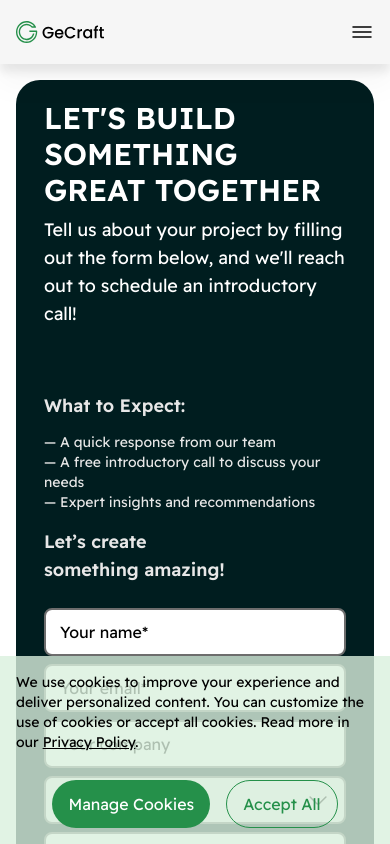
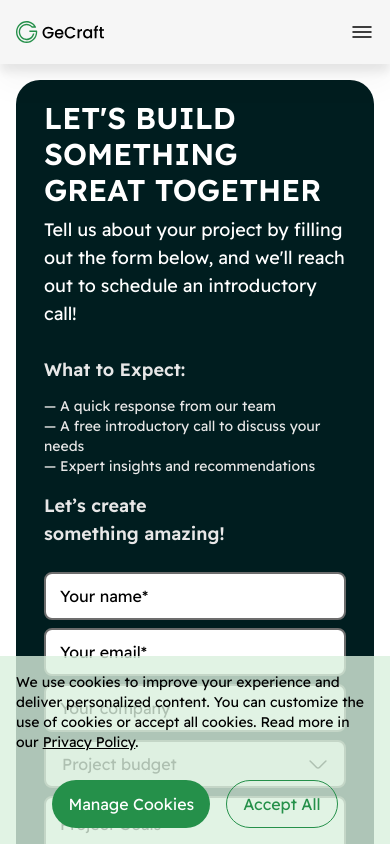
Before and after one commit to gecraft-com/gecraft-website, a React (Vite) app: page /contact-us in a window 390 px wide. Shown: the top 844 px of the page. Built offline with nearby package versions, Linux system fonts and the light colour scheme.

Commit message:
Correct indents between paragraphs

```diff
--- a/src/pages/ContactUsPage.jsx
+++ b/src/pages/ContactUsPage.jsx
@@ -11,9 +11,9 @@ function ContactUsPage() {
         <br className="hidden xl:block" /> and we&apos;ll reach out to schedule an
         introductory call!
       </p>
-      <div className="mt-16 xl:flex xl:flex-row-reverse xl:gap-10">
+      <div className="mt-7 sm:mt-11 xl:mt-16 xl:flex xl:flex-row-reverse xl:gap-10">
         <div className="xl:flex xl:min-w-96 xl:flex-col 2xl:min-w-[36rem]">
-          <h3 className="mt-7 text-lg font-semibold text-primary-900 sm:mt-11 sm:text-xl xl:mt-0 xl:text-3xl">
+          <h3 className="text-lg font-semibold text-primary-900 sm:text-xl xl:text-3xl">
             What to Expect:
           </h3>
           <ul className="mt-3 text-sm text-primary-900 sm:text-lg xl:text-xl">
```
